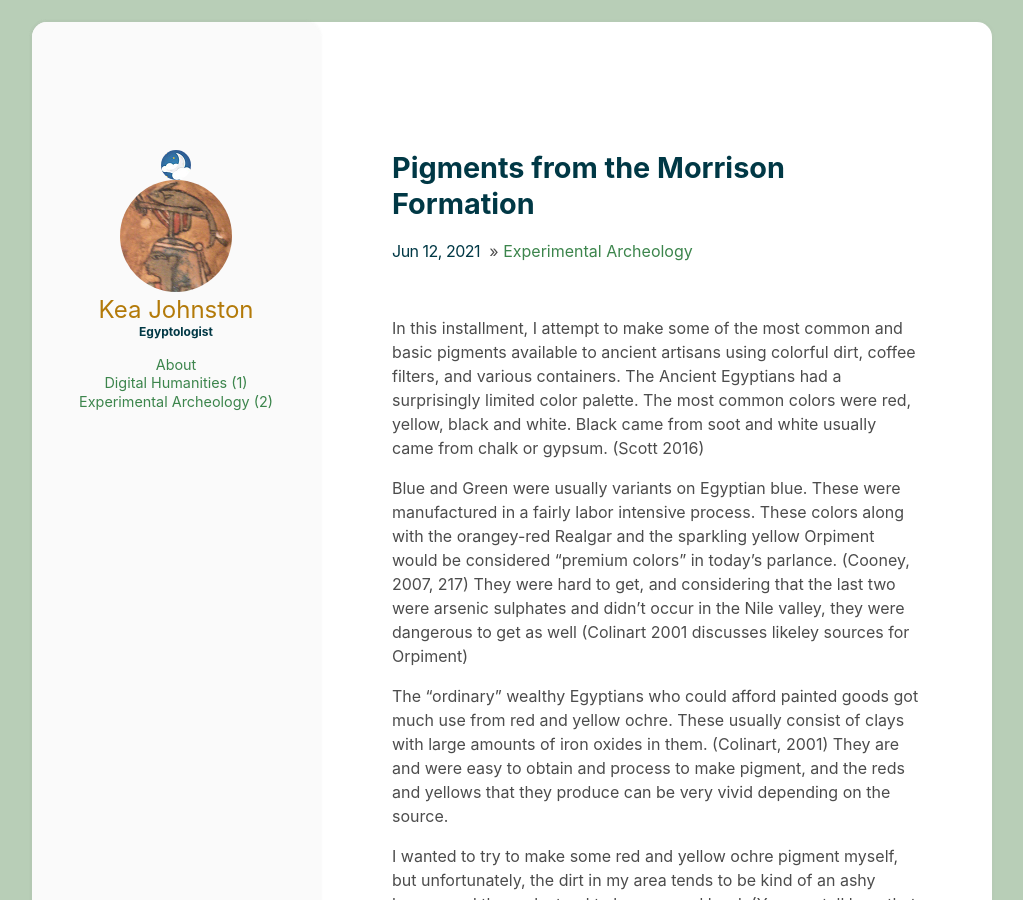
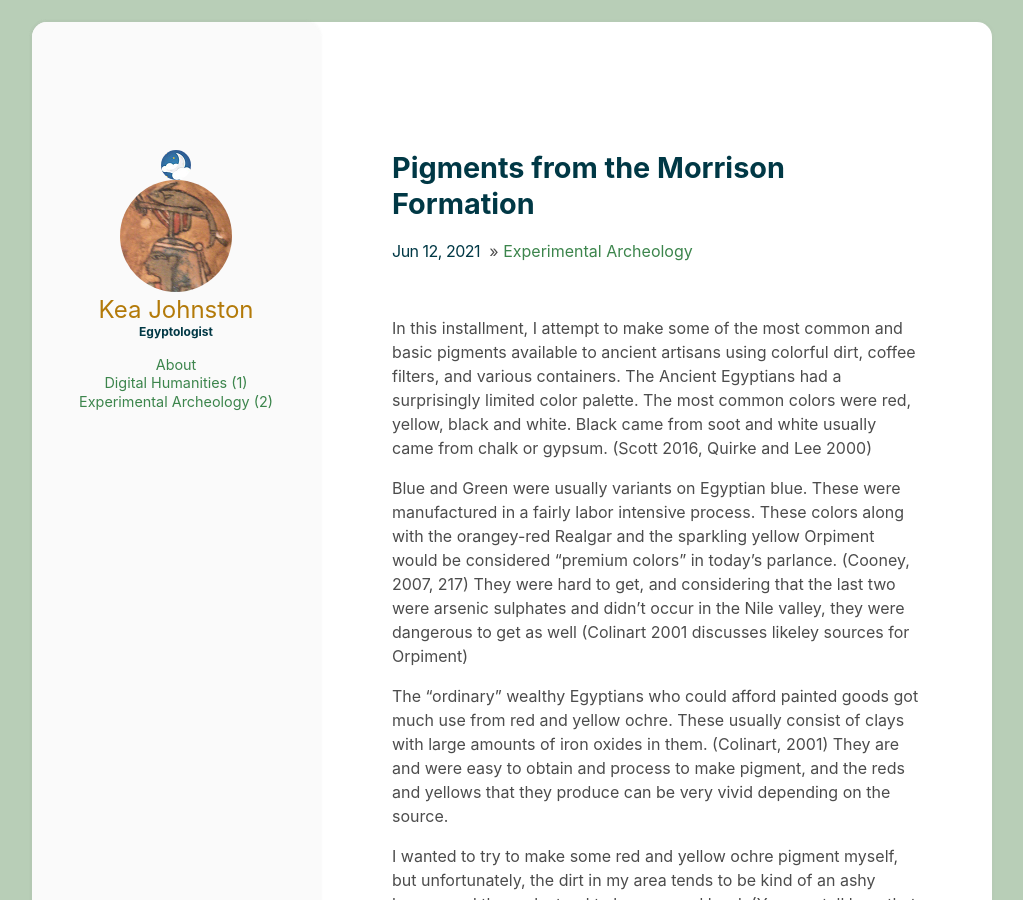
Before and after one commit to nanythemummy/nanythemummy.github.io, a Jekyll site: the page built from _posts/2021-6-12-morrison-pigments.md, in a window 1280 px wide and 900 px high. Shown: the whole window, without its empty margins (128-1151 px from the left). Built offline with Jekyll 4.4.1, drawn with Linux system fonts in a browser that asks for light colours; some of the changed text lies outside the part shown.

```diff
--- a/_posts/2021-6-12-morrison-pigments.md
+++ b/_posts/2021-6-12-morrison-pigments.md
@@ -7,7 +7,7 @@ author: Kea
 In this installment, I attempt to make some of the most common and basic pigments available to ancient artisans using colorful dirt, coffee filters, and various containers.
 <!--more-->
 
-The Ancient Egyptians had a surprisingly limited color palette. The most common colors were red, yellow, black and white. Black came from soot and white usually came from chalk or gypsum. (Scott 2016)
+The Ancient Egyptians had a surprisingly limited color palette. The most common colors were red, yellow, black and white. Black came from soot and white usually came from chalk or gypsum. (Scott 2016, Quirke and Lee 2000)
 </p><p>
 Blue and Green were usually variants on Egyptian blue. These were manufactured in a fairly labor intensive process. These colors along with the orangey-red Realgar and the sparkling yellow Orpiment would be considered “premium colors” in today’s parlance. (Cooney, 2007, 217) They were hard to get, and considering that the last two were arsenic sulphates and didn’t occur in the Nile valley, they were dangerous to get as well (Colinart 2001 discusses likeley sources for Orpiment)
 </p><p>
@@ -40,6 +40,9 @@ Colinart, Sylvie, ‘Analysis of Inorganic Yellow Colour in Ancient Egyptian Pai
 <li>
 Cooney, Kathlyn M., The Cost of Death, Egyptologische Uitgaven (Leiden: Nederlands Instituut voor het Nabije Oosten, 2007)
 </li>
+<li>
+Quirke, Stephen, and Lorna Lee, ‘Painting Materials’, in Ancient Egyptian Materials and Technology, ed. by Paul T. Nicholson and Ian Shaw (Cambridge ; New York: Cambridge University Press, 2000), pp. 104–21
+</li>
     <li>
 Scott, David A., ‘A Review of Ancient Egyptian Pigments and Cosmetics’, Studies in Conservation, 61.4 (2016), 185–202 <https://doi.org/10.1179/2047058414Y.0000000162>
  </li>
```
Also changed, not shown: 2 other files.
